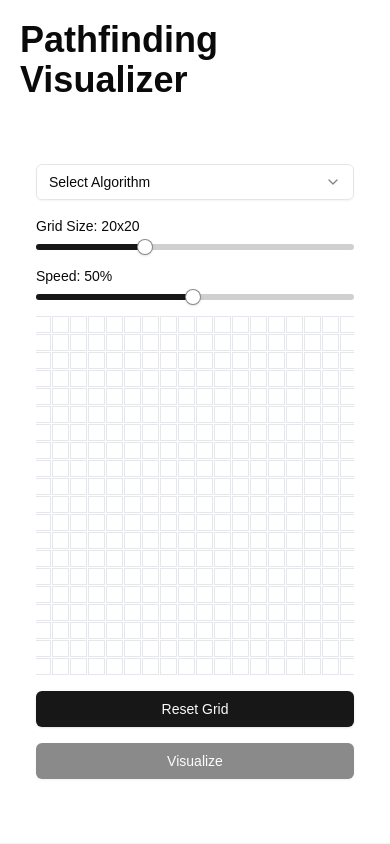
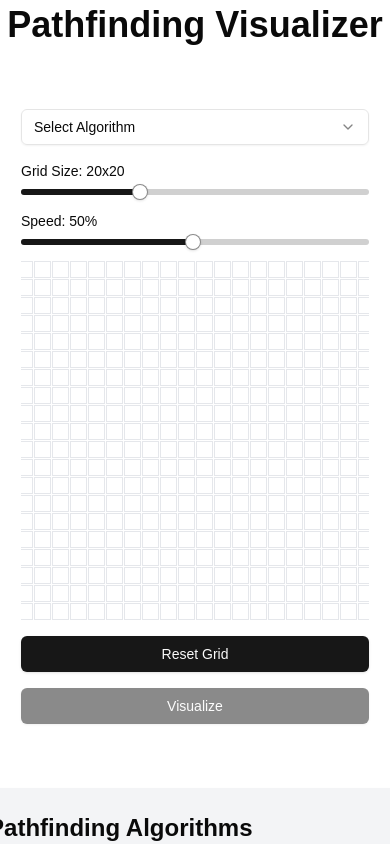
Before and after one commit to ronishpaudel/PathFinding-Visualizer, a Next.js app: page / in a window 390 px wide. Shown: the top 844 px of the page. Built offline with nearby package versions, Linux system fonts and the light colour scheme.

Commit message:
fix mobile responsiveness

```diff
--- a/app/page.tsx
+++ b/app/page.tsx
@@ -4,7 +4,7 @@
 
 export default function Home() {
   return (
-    <main className="flex min-h-screen flex-col items-center justify-between p-5 md:p-24">
+    <main className="flex min-h-screen flex-col items-center justify-between p-[5px] sm:p-5 md:p-24">
       <h1 className="text-4xl font-bold mb-8">Pathfinding Visualizer</h1>
       <PathfindingVisualizer />
       <AlgorithmInfo />
```
